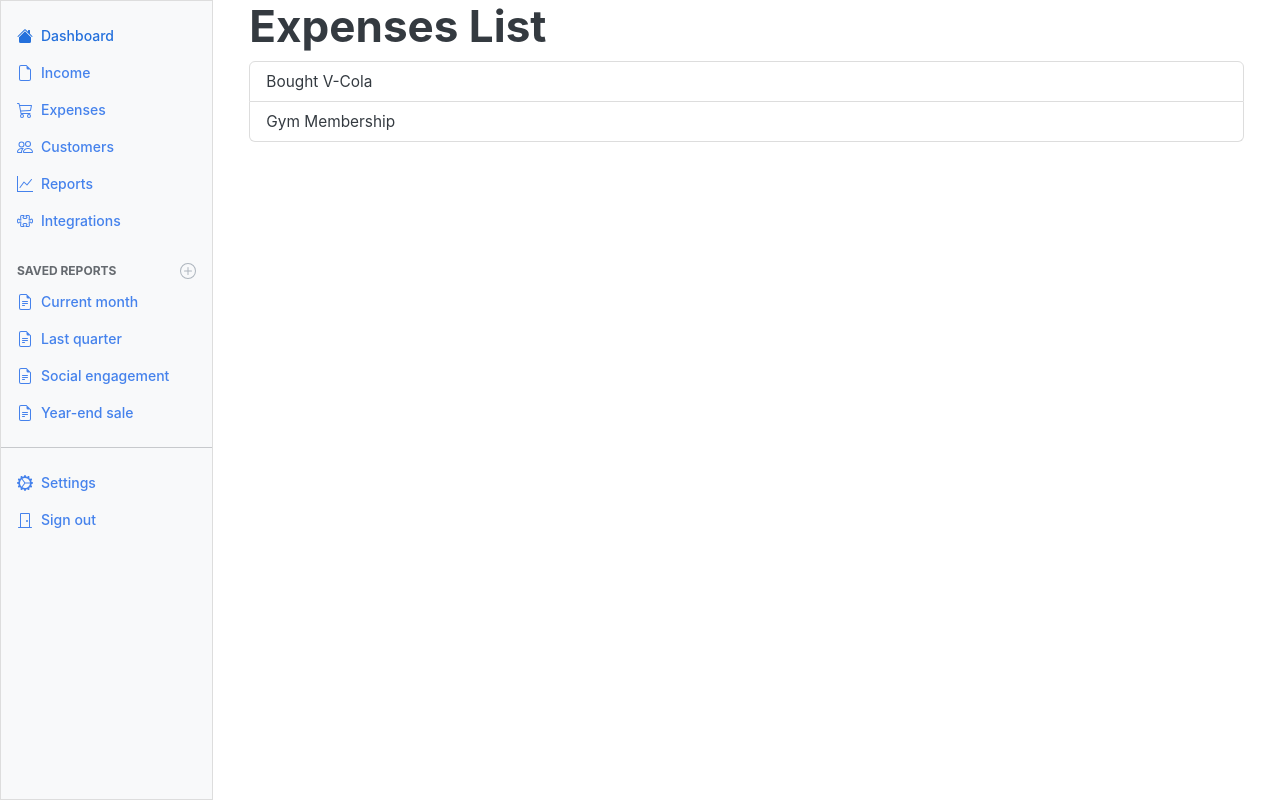
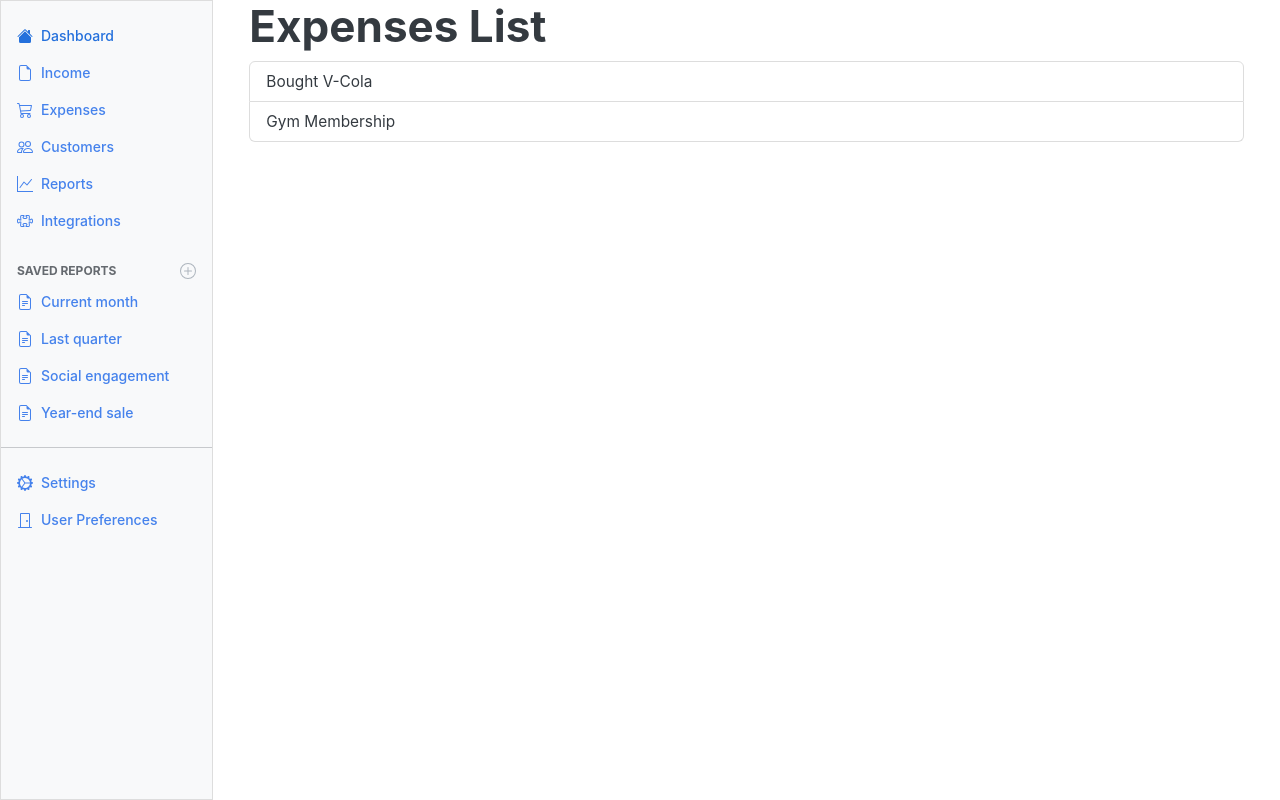
Before and after one commit to callmejoee/ALX-GP, a Django app: page / in a window 1280 px wide. Shown: the part 73-873 px from the top of the page. Run offline with Django 5.2, Linux system fonts and the light colour scheme; some libraries are stand-ins or nearby versions.

Commit message:
add user preferences to side bar

```diff
--- a/expenses_website/templates/partials/sidebar.html
+++ b/expenses_website/templates/partials/sidebar.html
@@ -2,7 +2,7 @@
 <div class="sidebar border border-right col-md-3 col-lg-2 p-0 bg-body-tertiary">
       <div class="offcanvas-md offcanvas-end bg-body-tertiary" tabindex="-1" id="sidebarMenu" aria-labelledby="sidebarMenuLabel">
         <div class="offcanvas-header">
-          <h5 class="offcanvas-title" id="sidebarMenuLabel">Company name</h5>
+          <h5 class="offcanvas-title" id="sidebarMenuLabel">Budgetly</h5>
           <button type="button" class="btn-close" data-bs-dismiss="offcanvas" data-bs-target="#sidebarMenu" aria-label="Close"></button>
         </div>
         <div class="offcanvas-body d-md-flex flex-column p-0 pt-lg-3 overflow-y-auto">
@@ -88,9 +88,9 @@
               </a>
             </li>
             <li class="nav-item">
-              <a class="nav-link d-flex align-items-center gap-2" href="#">
+              <a class="nav-link d-flex align-items-center gap-2" href="{% url 'preferences' %}">
                 <svg class="bi"><use xlink:href="#door-closed"/></svg>
-                Sign out
+                User Preferences
               </a>
             </li>
           </ul>
```
